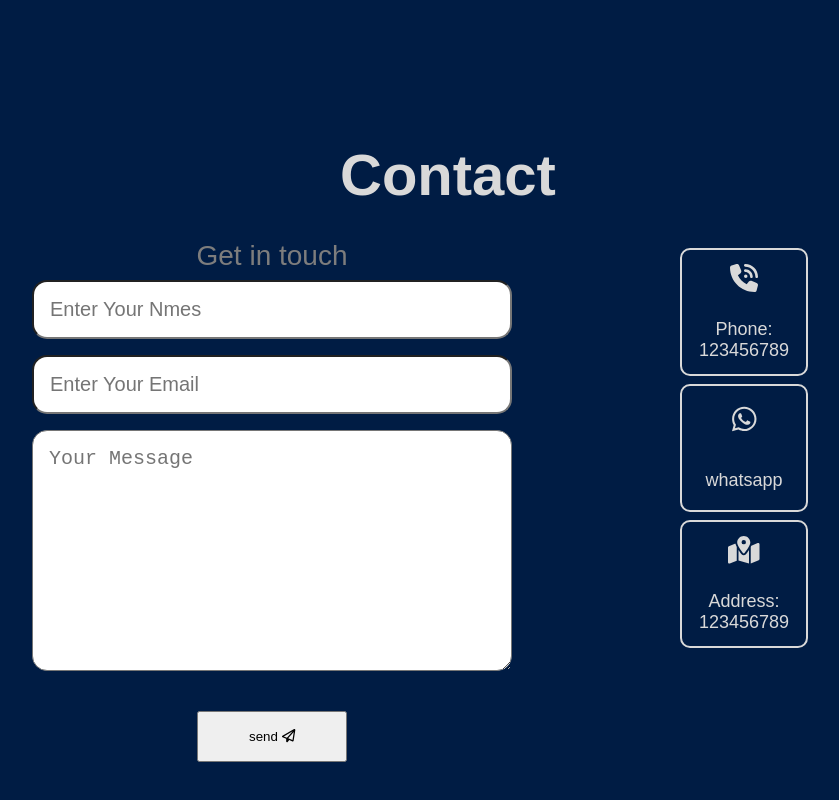
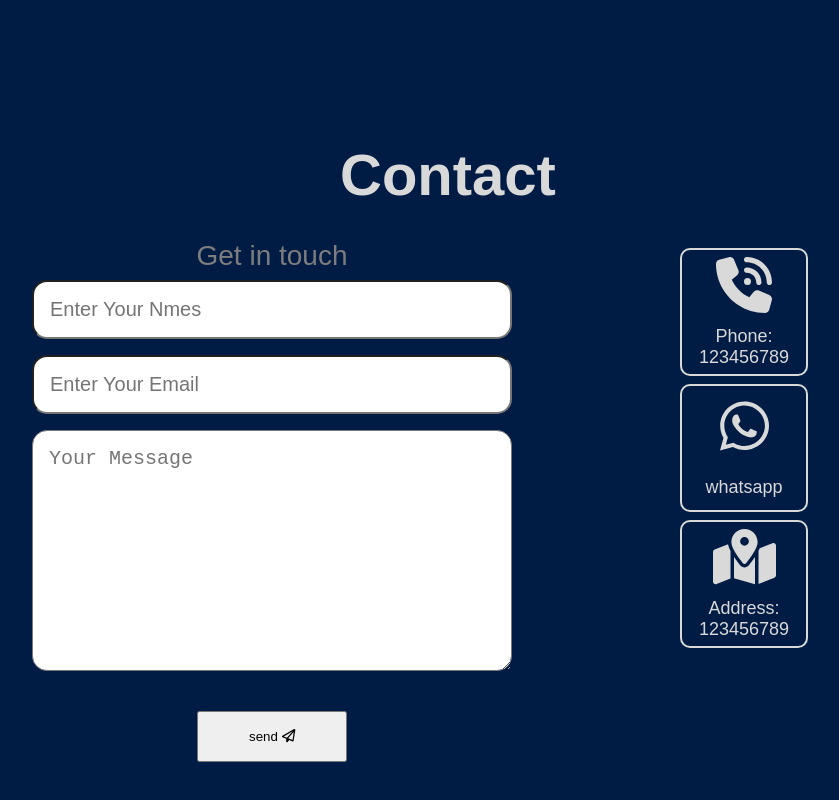
Before and after one commit to AQUAMEL/Personal_Portfolio, a plain HTML site: page index.html in a window 1280 px wide. Shown: the part 1219-2019 px from the top of the page, without its empty margins (192-1031 px from the left). Drawn offline with Linux system fonts and the light colour scheme.

Commit message:
modified html

```diff
--- a/index.html
+++ b/index.html
@@ -127,18 +127,18 @@
                             </button>
                         </div>
                     </div>
-                    <div class="contact_info_additional">
+                    <div class="contact_info_additional" style="color: var(--Secondary_Text);">
 
                         <div>
-                            <i class="fa-solid fa-phone-volume"></i>
+                            <i class="fa-solid fa-phone-volume" style="font-size: 3.5rem; color: var(--Secondary_Text);"></i>
                             <p>Phone: 123456789</p>
                         </div>
                         <div>
-                            <i class="fa-brands fa-whatsapp"></i>
+                            <i class="fa-brands fa-whatsapp" style="font-size: 3.5rem; color: var(--Secondary_Text);"></i>
                             <p>whatsapp</p>
                         </div>
                         <div>
-                            <i class="fa-solid fa-map-location-dot"></i>
+                            <i class="fa-solid fa-map-location-dot" style="font-size: 3.5rem; color: var(--Secondary_Text);"></i>
                             <p>Address: 123456789</p>
                         </div>
                     </div>
```
